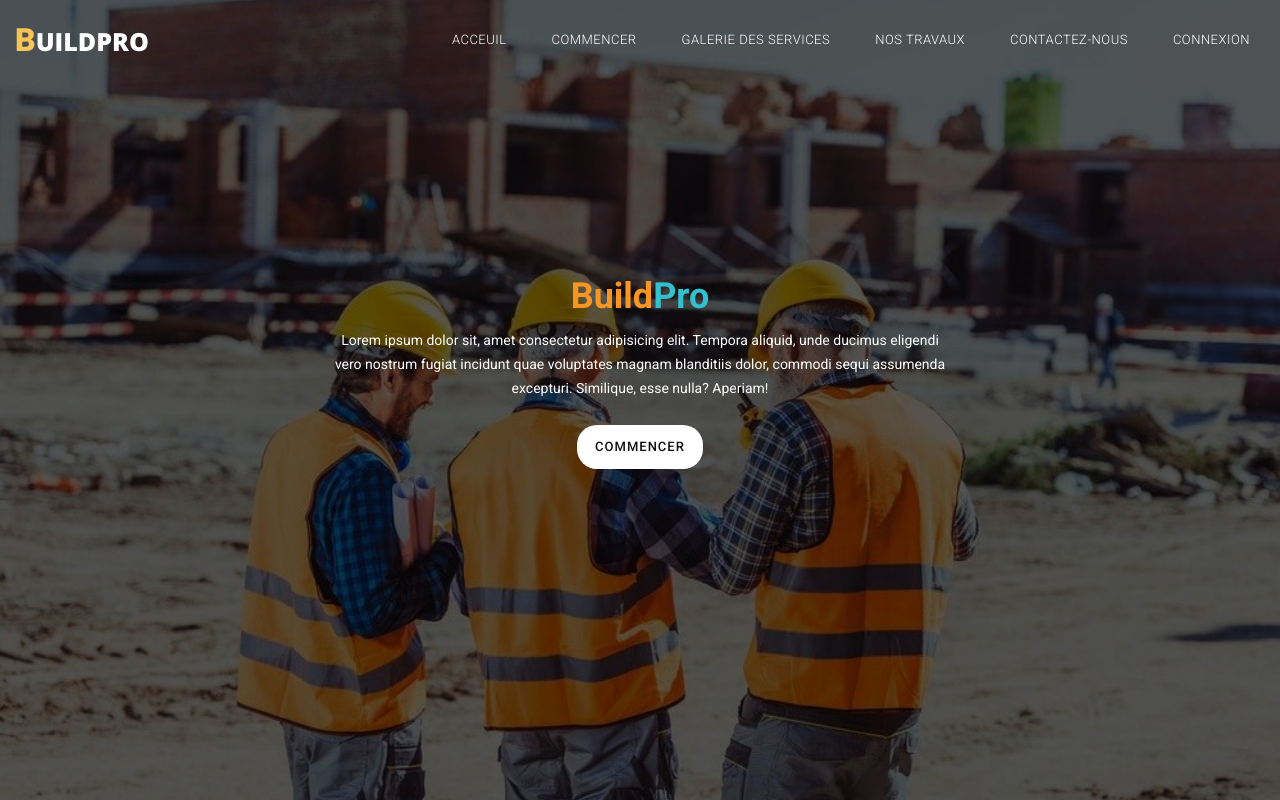
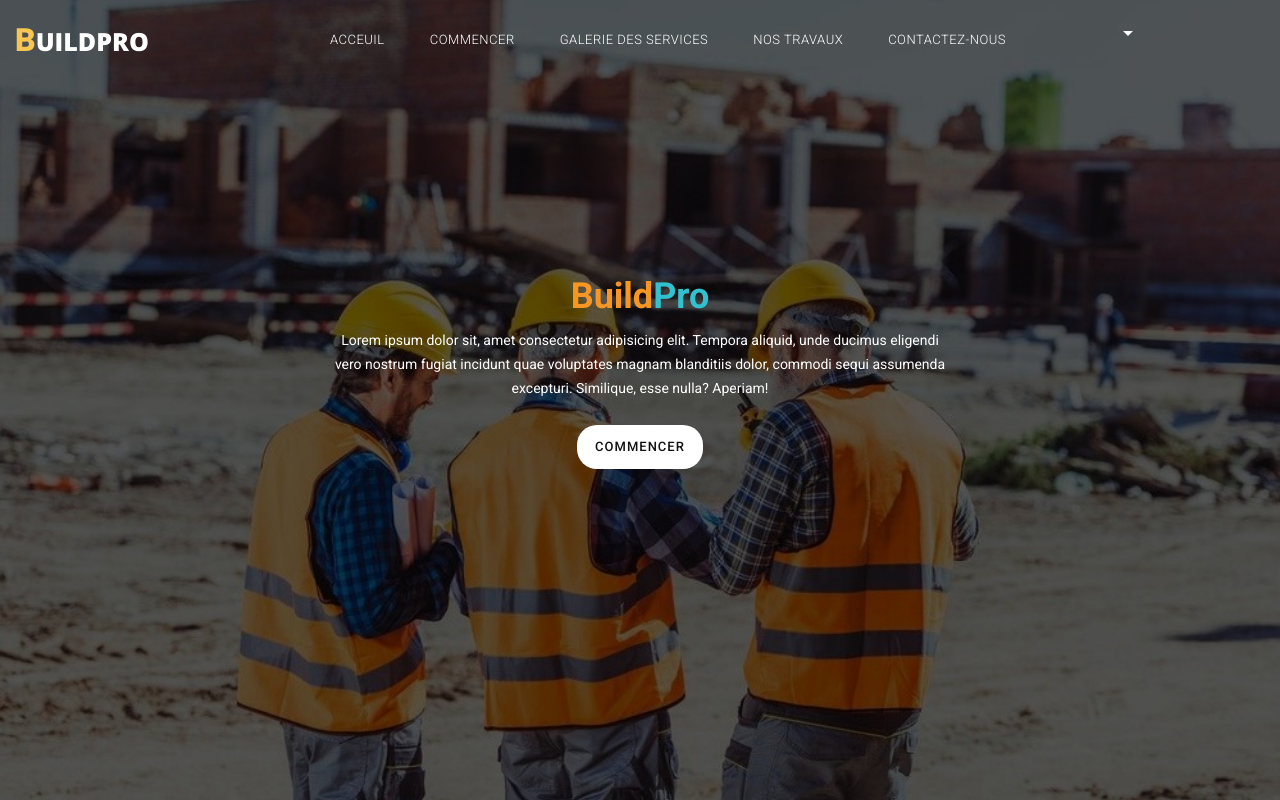
Before and after one commit to Aslene404/build-pro-website, an Angular app in the folder build-pro-webApp/: page /home in a window 1280 px wide. Shown: the top 800 px of the page. Built offline with nearby package versions, Linux system fonts and the light colour scheme; sample sign-in values are in the browser's storage; a web font is replaced by a local one.

Commit message:
added authentification

```diff
--- a/build-pro-webApp/package.json
+++ b/build-pro-webApp/package.json
@@ -9,7 +9,6 @@
     "lint": "ng lint",
     "e2e": "ng e2e",
     "prestart": "ngtw build"
-
   },
   "private": true,
   "dependencies": {
--- a/build-pro-webApp/src/app/app.module.ts
+++ b/build-pro-webApp/src/app/app.module.ts
@@ -22,6 +22,7 @@ import { FrontSingupComponent } from './shared/user/front-singup/front-singup.co
 import { MatCardModule } from '@angular/material/card';
 import { HttpClientModule } from '@angular/common/http';
 import { FormsModule } from '@angular/forms';
+import { UserService } from './shared/user/user.service';
 //Angular Material Components
 
 @NgModule({
@@ -51,7 +52,7 @@ import { FormsModule } from '@angular/forms';
     MatCardModule,
     FormsModule
   ],
-  providers: [],
+  providers: [UserService],
   bootstrap: [AppComponent]
 })
 export class AppModule { }
--- a/build-pro-webApp/src/app/components/home/HomeComponent.ts
+++ b/build-pro-webApp/src/app/components/home/HomeComponent.ts
@@ -9,10 +9,18 @@ import { AuthenticationService } from 'src/app/shared/authentication.service';
   styleUrls: ['./home.component.css']
 })
 export class HomeComponent implements OnInit {
-
-  constructor() { }
+  currentUser: IUser;
+  constructor(private router:Router,private authenticationService:AuthenticationService) {
+    this.authenticationService.currentUser.subscribe(tmpUser=>this.currentUser=tmpUser);
+  }
 
   ngOnInit(): void {
+    this.currentUser= JSON.parse(localStorage.getItem('currentUser'));
+  }
+  logout(){
+    this.authenticationService.logout();
+    this.router.navigate(['/front/login']);
   }
 
+
 }
--- a/build-pro-webApp/src/app/components/home/home.component.html
+++ b/build-pro-webApp/src/app/components/home/home.component.html
@@ -20,10 +20,25 @@
 
                     <li><a href="#" class="scroll-link" data-id="contact-us">Contactez-nous</a></li>
                     <li>
-                        <a  routerLink="/signin">
+                        <a class="inline-block no-underline hover:text-black hover:underline py-2 px-4" *ngIf="!currentUser" [routerLink]='["/signin"]' routerLinkActive="active-link"
+                        [routerLinkActive]='["active","inactive"]'  mat-button>
+                            <mat-icon>person</mat-icon>
                             Connexion
 
                         </a>
+                    </li>
+                    <li *ngIf="currentUser">
+
+                            <app-user-logout [currentUser]="currentUser" (onLogout)="logout()"></app-user-logout>
+
+                    </li>
+                    <li>
+                        <div  *ngIf="currentUser && currentUser.role=='ADMIN'">
+                            <a [routerLink]='["/back/stat"]' mat-button md:text-right>
+                                <mat-icon>menu</mat-icon>
+                                Admin
+                            </a>
+                        </div>
                     </li>
 
                 </ul>
--- a/build-pro-webApp/src/app/shared/user/front-singup/front-singup.component.ts
+++ b/build-pro-webApp/src/app/shared/user/front-singup/front-singup.component.ts
@@ -63,7 +63,7 @@ export class FrontSingupComponent implements OnInit {
                 this.router.navigate(['back/users']);
               break
             default:
-              this.snackBar.open('Wrong :( 404 Not Found', 'Close');
+              this.snackBar.open('User Registrtation completed successfully', 'Close');
                 this.router.navigate(['/home']);
           }
         });
--- /dev/null
+++ b/build-pro-webApp/src/app/shared/user/user-logout/user-logout.component.css
@@ -0,0 +1,14 @@
+@media all and (min-width: 992px) {
+	.navbar .nav-item .dropdown-menu{ display: none; }
+	.navbar .nav-item:hover .nav-link{ color: #fff;  }
+	.navbar .nav-item:hover .dropdown-menu{ display: block; }
+	.navbar .nav-item .dropdown-menu{ margin-top:0; }
+}
+.dropdown {
+    position:static !important;
+}
+.dropdown-menu {
+    box-shadow: 0 .5rem 1rem rgba(0, 0, 0, .15)!important;
+    margin-top:0px !important;
+    width:100% !important;
+}
--- a/build-pro-webApp/src/app/shared/user/user-logout/user-logout.component.html
+++ b/build-pro-webApp/src/app/shared/user/user-logout/user-logout.component.html
@@ -16,10 +16,14 @@
 </mat-menu>
 
 <div class="flex flex-row">
-    <button mat-button [matMenuTriggerFor]="userMenu">
+    <ul class="nav navbar-nav">
+        <li>
+    <a mat-button [matMenuTriggerFor]="userMenu">
         <span> {{currentUser?.fullusername}}
             <mat-icon>arrow_drop_down</mat-icon>
         </span>
-    </button>
+    </a>
+</li>
+</ul>
 
 </div>
--- a/build-pro-webApp/src/app/shared/user/user-logout/user-logout.component.ts
+++ b/build-pro-webApp/src/app/shared/user/user-logout/user-logout.component.ts
@@ -3,7 +3,7 @@ import { Component, OnInit, Input, Output, EventEmitter } from '@angular/core';
 @Component({
   selector: 'app-user-logout',
   templateUrl: './user-logout.component.html',
-  styleUrls: ['./user-logout.component.scss']
+  styleUrls: ['./user-logout.component.css']
 })
 export class UserLogoutComponent implements OnInit {
 
```
Also changed, not shown: build-pro-webApp/src/app/shared/user/user-logout/user-logout.component.scss (deleted).
